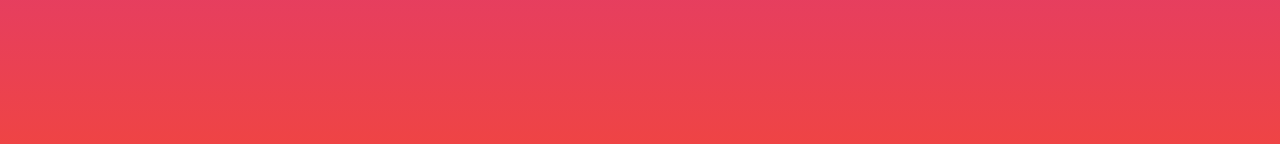
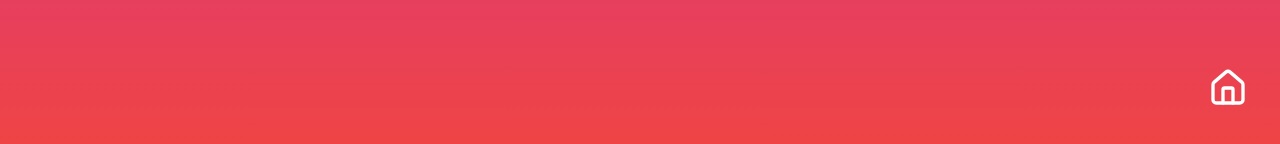
Before and after one commit to TanmayVidhate/VendorManagement, a React (Vite) app: page /addvendor in a window 1280 px wide. Shown: the part 652-796 px from the top of the page. Built offline with nearby package versions, Linux system fonts and the light colour scheme.

Commit message:
add icon and navigate

```diff
--- a/src/Views/AddNewVendor.jsx
+++ b/src/Views/AddNewVendor.jsx
@@ -1,12 +1,24 @@
 import React from 'react'
+import { mockVendors } from "../data/Vendor"
+
+import { useNavigate } from 'react-router-dom';
 
 //import component
 import Form from '../Components/Form'
+
+//Lucid import
+import { House } from 'lucide-react';
+
 function AddNewVendor() {
+    const navigate = useNavigate();
     return (
         <>
-            <div className='w-screen h-[100vh] overflow-hidden overflow-y-auto  bg-gradient-to-t from-red-500  to-fuchsia-600 relative  '>
-                <Form/>
+            <div className='  w-screen h-[100vh] overflow-hidden overflow-y-auto  bg-gradient-to-t from-red-500  to-fuchsia-600 relative  '>
+                <Form />
+
+                <div className='absolute right-8 bottom-10 '>
+                    <House color='white' onClick={()=>{navigate("/")}} size={40} />
+                </div>
             </div>
         </>
     )
```
